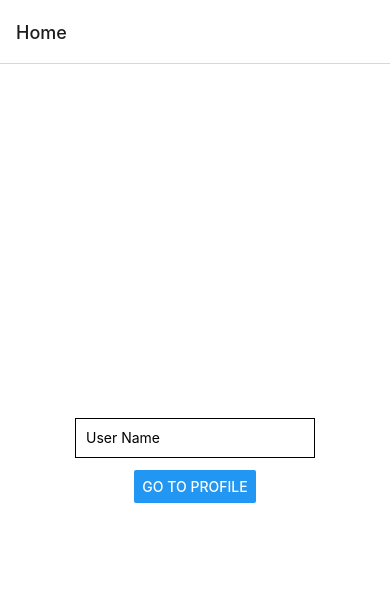
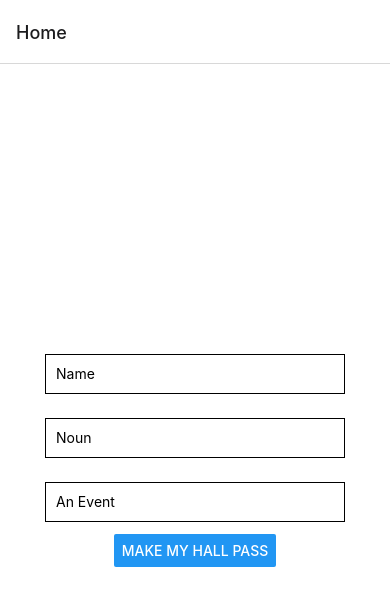
Before and after one commit to Tempus-Dominus/madLibs, a React Native app: screen / in a window 390 px wide. Shown: the top 606 px of the page. Built offline with nearby package versions, Linux system fonts and the light colour scheme.

Commit message:
Added main page and Hallpass title

```diff
--- a/App.js
+++ b/App.js
@@ -17,9 +17,9 @@ const MyStack = () => {
                 />
 
                 <Stack.Screen
-                    name="Profile"
+                    name="Hallpass"
                     Component={ProfileScreen}
-                    options={{ title: 'Profile' }}
+                    options={{ title: 'Hallpass' }}
                 />
             </Stack.Navigator>
         </NavigationContainer>
@@ -30,24 +30,40 @@ export default class App extends Component {
     constructor() {
         super();
         this.state = {
-            usernameText: "",
+            nameText: "",
+            nounText: "",
+            eventText: "",
         }
     }
 
     HomeScreen = ({ navigation, route }) => {
         let name;
+        let noun;
+        let userEvent;
 
         return (
             <View style={styles.container}>
                 <TextInput
                     style={styles.textInput}
                     value={name}
-                    placeholder={"User Name"}
-                    onChangeText={newName => { name = newName; this.setState({ usernameText: name }) }}
+                    placeholder={"Name"}
+                    onChangeText={newName => { name = newName; this.setState({ nameText: name }) }}
+                />
+                <TextInput
+                    style={styles.textInput}
+                    value={noun}
+                    placeholder={"Noun"}
+                    onChangeText={newNoun => { noun = newNoun; this.setState({ nounText: noun }) }}
+                />
+                <TextInput
+                    style={styles.textInput}
+                    value={userEvent}
+                    placeholder={"An Event"}
+                    onChangeText={newUserEvent => { userEvent = newUserEvent; this.setState({ eventText: userEvent }) }}
                 />
                 <Button
-                    title="Go to Profile"
-                    onPress={() => { navigation.navigate('Profile', { profileName: name }) }}
+                    title="Make my hall pass"
+                    onPress={() => { navigation.navigate('Hallpass', { profileName: name }) }}
                     />
 
                 <StatusBar style="auto" />
@@ -59,9 +75,13 @@ export default class App extends Component {
 
         return (
             <View style={styles.container}>
-                <Text>Welcome to the profile screen</Text>
-                <Text> We received {route.params.profileName} from Home.</Text>
-                <Text> This is the name from the state variable: {this.state.usernameText}</Text>
+                <View style={styles.container}>
+                    <Text style={styles.hallPassVertical}> Hall Pass</Text>
+                </View>
+                <View style={styles.container}>
+                    <Text> We received {route.params.profileName} from Home.</Text>
+                    <Text> This is the name from the state variable: {this.state.usernameText}</Text>
+                </View>
                 <StatusBar style="auto" />
             </View>
         )
@@ -79,9 +99,9 @@ export default class App extends Component {
                     />
 
                     <Stack.Screen
-                        name="Profile"
+                        name="Hallpass"
                         component={this.ProfileScreen}
-                        options={{ title: 'Profile' }}
+                        options={{ title: 'Hallpass' }}
                     />
                 </Stack.Navigator>
             </NavigationContainer>
@@ -98,8 +118,16 @@ const styles = StyleSheet.create({
     },
   textInput: {
     height: 40,
+    width: 300,
     margin: 12,
     borderWidth: 1,
     padding: 10,
   },
+  hallPassVertical: {
+      transform: [{rotate: '270deg'}],
+      fontSize: 75,
+      fontWeight: 'bold',
+      flex: 1,
+      flexDirection: 'column',
+  },
 });
--- a/package.json
+++ b/package.json
@@ -10,12 +10,16 @@
     "eject": "expo eject"
   },
   "dependencies": {
+    "@react-navigation/native": "^6.0.8",
+    "@react-navigation/native-stack": "^6.4.0",
     "expo": "~44.0.0",
     "expo-status-bar": "~1.2.0",
     "react": "17.0.1",
     "react-dom": "17.0.1",
     "react-native": "0.64.3",
-    "react-native-web": "0.17.1"
+    "react-native-web": "0.17.1",
+    "react-native-screens": "~3.10.1",
+    "react-native-safe-area-context": "3.3.2"
   },
   "devDependencies": {
     "@babel/core": "^7.12.9"
```
Also changed, not shown: 1 other file (tests, documents, lock files or other folders).
